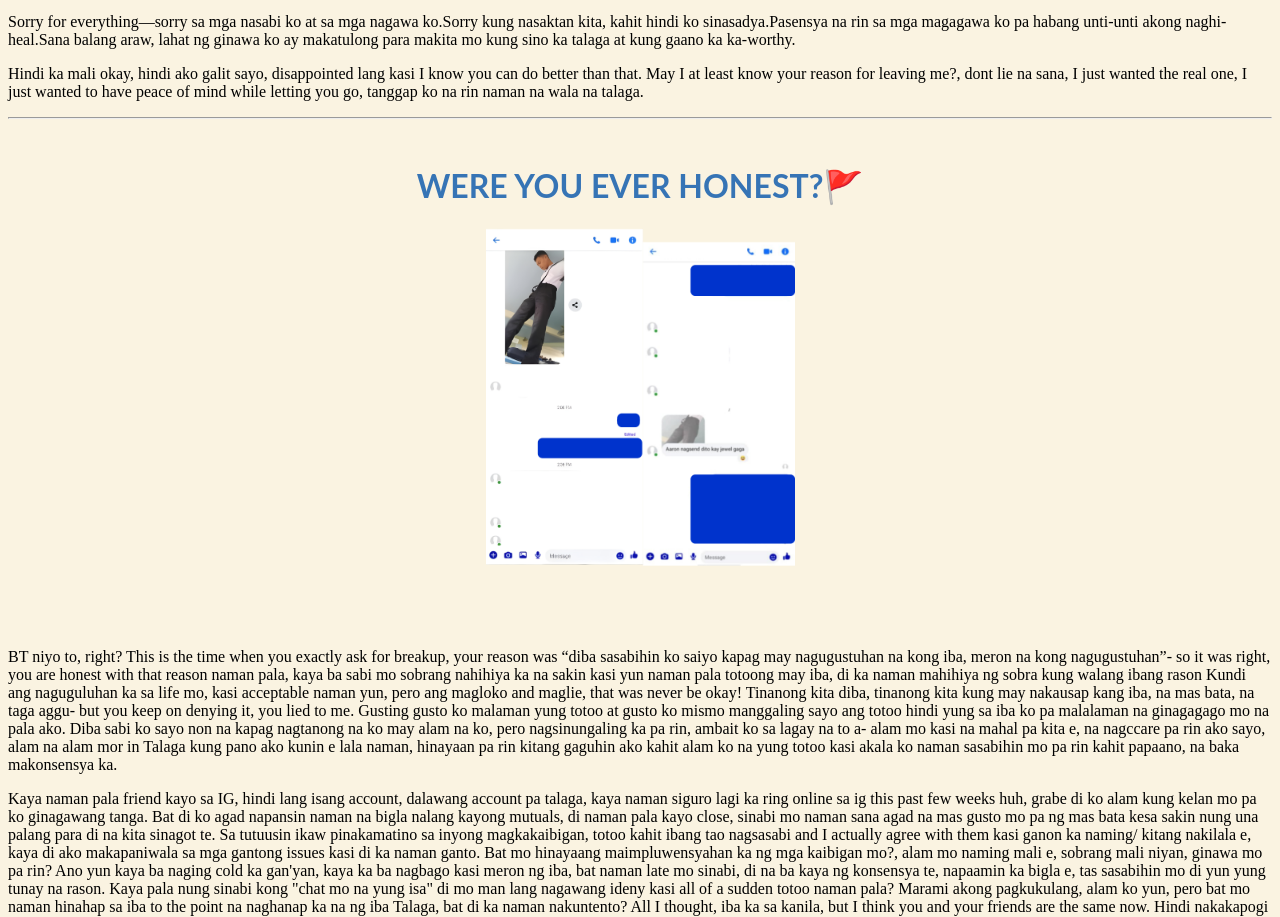
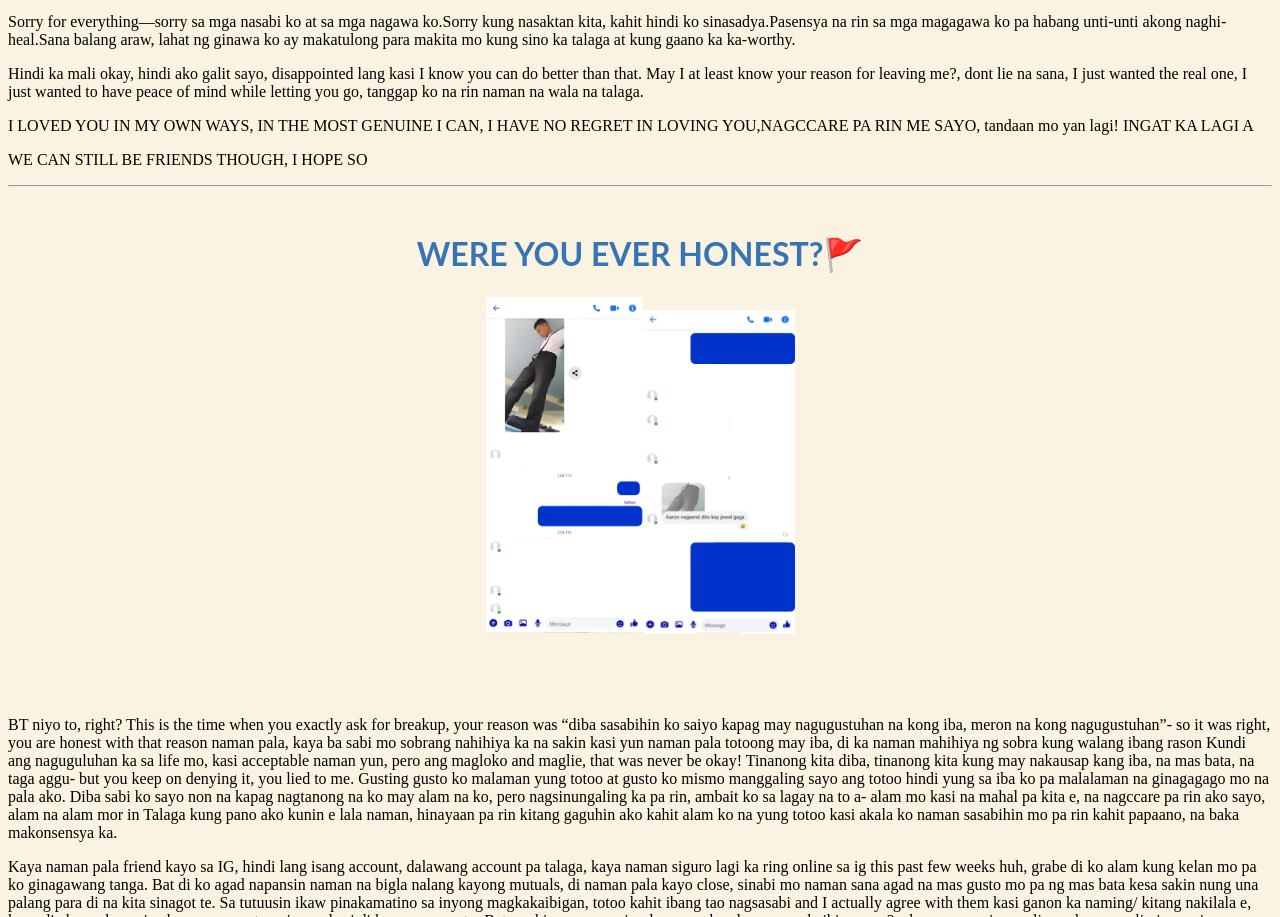
Before and after one commit to scheraaaa/MEMO, a plain HTML site: page index.html in a window 1280 px wide. Shown: the part 1258-2175 px from the top of the page. Drawn offline with Linux system fonts and the light colour scheme.

Commit message:
Refactor index.html for formatting and readability
The HTML document was rewritten to correct formatting and improve readability. The farewell letter content remains intact.

```diff
--- a/index.html
+++ b/index.html
@@ -32,6 +32,8 @@
  			<p>Sorry for everything—sorry sa mga nasabi ko at sa mga nagawa ko.Sorry kung nasaktan kita, kahit hindi ko sinasadya.Pasensya na rin sa mga magagawa ko pa habang unti-unti akong naghi-heal.Sana balang araw, lahat ng ginawa ko ay makatulong para makita mo kung sino ka talaga at kung gaano ka ka-worthy.</p>
 
  			<p>Hindi ka mali okay, hindi ako galit sayo, disappointed lang kasi I know you can do better than that. May I at least know your reason for leaving me?, dont lie na sana, I just wanted the real one, I just wanted to have peace of mind while letting you go, tanggap ko na rin naman na wala na talaga. </p>
+    <p>I LOVED YOU IN MY OWN WAYS, IN THE MOST GENUINE I CAN, I HAVE NO REGRET IN LOVING YOU,NAGCCARE PA RIN ME SAYO, tandaan mo yan lagi! INGAT KA LAGI A</p>
+    <p>WE CAN STILL BE FRIENDS THOUGH, I HOPE SO</p>
  		</font></Justify>
  		<hr>
  		<br>
@@ -54,4 +56,5 @@
 
 
  </body>
+
  </html>
```
